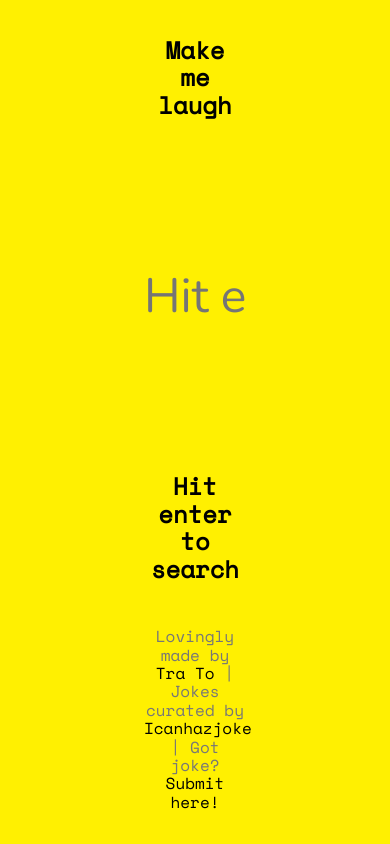
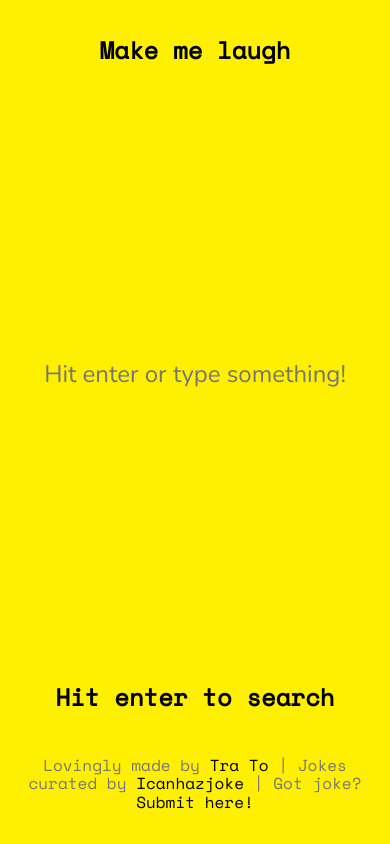
Before and after one commit to tothutra/dad-jokes.4days, a React (Create React App) app: page / in a window 390 px wide. Built offline with nearby package versions, Linux system fonts and the light colour scheme.

Commit message:
done with stage 1. Working

```diff
--- a/src/components/SearchResult.js
+++ b/src/components/SearchResult.js
@@ -2,7 +2,7 @@ import React, { Component } from 'react';
 
 const SearchResult = ({result,...props}) => (
   <div className="search-result grid-item z-5">
-    <h1 className="nunito f1">{result}</h1>
+    <h1 className="nunito f1-ns f2">{result}</h1>
   </div>
 )
 
--- a/src/css/main.css
+++ b/src/css/main.css
@@ -41,3 +41,12 @@ input {
   text-decoration: none;
   color: #000
 }
+
+@media (max-width: 750px) {
+  .page {
+    padding: 2vh 1rem;
+  }
+  .search input {
+    font-size: 1.5rem;
+  }
+}
```
